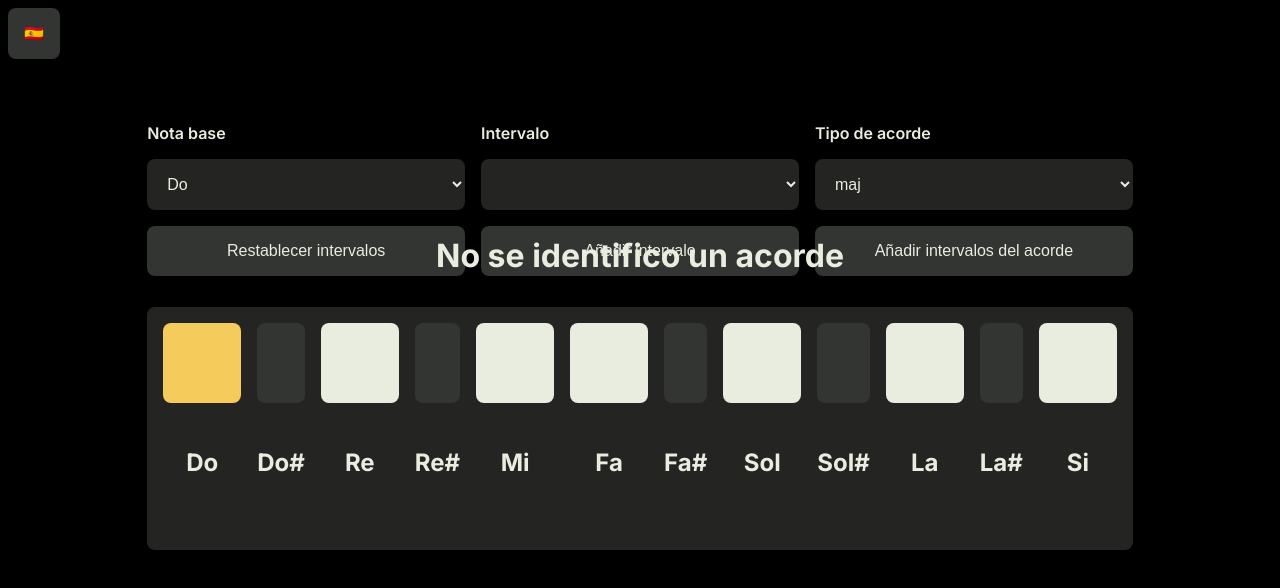
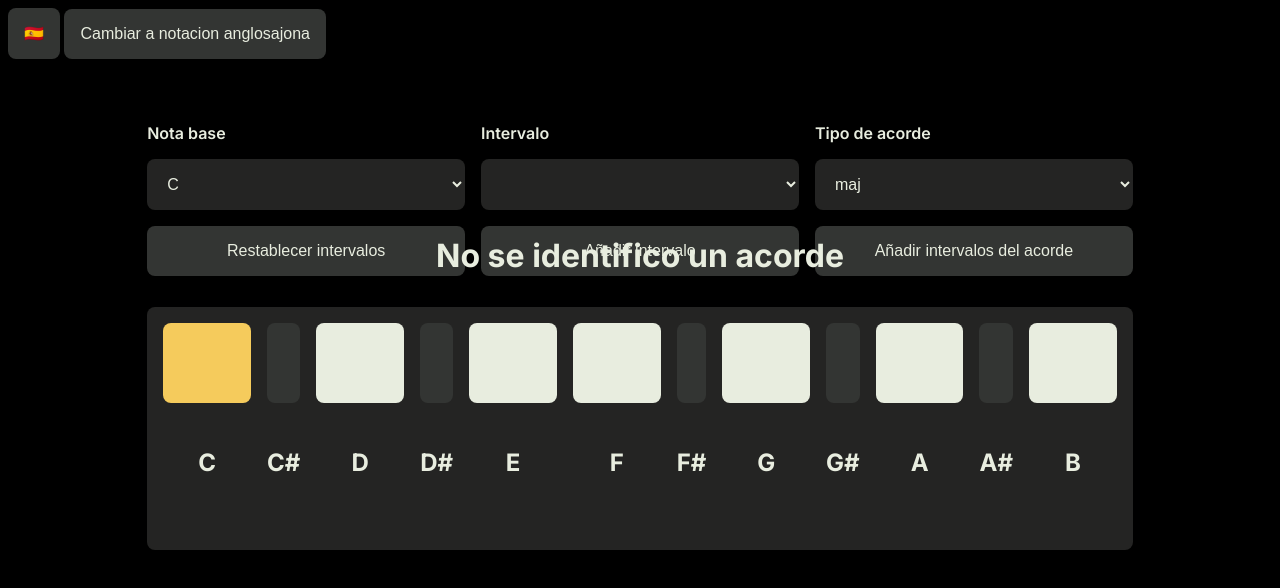
Before and after one commit to jdaar/chord-visualizer, a SvelteKit app: page / in a window 1280 px wide. Shown: the top 588 px of the page. Built offline with nearby package versions, Linux system fonts and the light colour scheme.

Commit message:
feat: change notation type

```diff
--- a/src/lib/@types.ts
+++ b/src/lib/@types.ts
@@ -1,5 +1,7 @@
 export type Note = 'C' | 'C#' | 'D' | 'D#' | 'E' | 'F' | 'F#' | 'G' | 'G#' | 'A' | 'A#' | 'B';
 export type ChordType = 'dim' | 'maj' | 'min' | 'aug';
+export type ScaleType = 'dim' | 'maj' | 'min' | 'aug';
+
 
 export type ChordString = `${Note}${ChordType}${string | ''}`;
 
@@ -22,4 +24,6 @@ export type LanguageDictionary = {
 	chord_type_label: string;
 	interval_label: string;
 	base_note_label: string;
+    latin_label: string;
+    anglo_label: string;
 };
--- a/src/lib/chord.ts
+++ b/src/lib/chord.ts
@@ -1,4 +1,4 @@
-import type { Chord, ChordString, ChordType, Note } from './@types';
+import type { Chord, ChordString, ChordType, Note, ScaleType } from './@types';
 import { anglosaxon_latin_notes, chord_types, intervals, notes } from './const';
 
 export function get_chord_type(chord: Chord): ChordType {
@@ -18,7 +18,7 @@ export function chord_to_string(chord: Chord): ChordString {
 		const chord_type_intervals = intervals[get_chord_type(chord)];
 		const extension = chord['intervals'].filter(
 			(value) => !chord_type_intervals.includes(value)
-		).join('/');
+		)[0];
 		chord_string = `${chord['base_note']}${get_chord_type(chord)}${extension ?? ''}`;
 	}
 	return chord_string;
@@ -35,3 +35,7 @@ export function interval_to_note(base_note: Note, interval: number): Note {
 export function anglo_to_latin(note: Note) {
 	return `${anglosaxon_latin_notes[note[0]]}${note[1] ?? ''}`;
 }
+
+export function generate_scale(scale_type: ScaleType, note: Note) {
+    // TODO
+}
--- a/src/lib/const.ts
+++ b/src/lib/const.ts
@@ -40,7 +40,9 @@ export const language_dictionaries: { [key in Language]: LanguageDictionary } =
 		add_chord_intervals: 'Adicionar intervalos de acorde',
 		chord_type_label: 'Tipo de acorde',
 		interval_label: 'Intervalo',
-		base_note_label: 'Nota de base'
+		base_note_label: 'Nota de base',
+        latin_label: 'Mudar para a notação latina',
+        anglo_label: 'Mudar para a notação anglo-saxônica'
 	},
 	en: {
 		no_chord: 'No chord was identified',
@@ -49,7 +51,9 @@ export const language_dictionaries: { [key in Language]: LanguageDictionary } =
 		add_chord_intervals: 'Add chord intervals',
 		chord_type_label: 'Chord type',
 		interval_label: 'Interval',
-		base_note_label: 'Base note'
+		base_note_label: 'Base note',
+        latin_label: 'Change to latin notation',
+        anglo_label: 'Change to anglo-saxon notation'
 	},
 	es: {
 		no_chord: 'No se identifico un acorde',
@@ -58,6 +62,8 @@ export const language_dictionaries: { [key in Language]: LanguageDictionary } =
 		add_chord_intervals: 'Añadir intervalos del acorde',
 		chord_type_label: 'Tipo de acorde',
 		interval_label: 'Intervalo',
-		base_note_label: 'Nota base'
+		base_note_label: 'Nota base',
+        latin_label: 'Cambiar a notacion latina',
+        anglo_label: 'Cambiar a notacion anglosajona'
 	}
 };
--- a/src/routes/+page.svelte
+++ b/src/routes/+page.svelte
@@ -1,6 +1,6 @@
 <script lang="ts">
 	import type { Chord, ChordType, Language, LanguageDictionary, Note } from '$lib/@types';
-	import { anglo_to_latin, chord_to_string, interval_to_note } from '$lib/chord';
+	import { anglo_to_latin as _anglo_to_latin, chord_to_string, interval_to_note } from '$lib/chord';
 	import { intervals, language_dictionaries, notes } from '$lib/const';
 	import { writable } from 'svelte/store';
 	import '../styles.css';
@@ -14,6 +14,20 @@
 	let language = writable<Language>('es');
 	let language_dictionary: LanguageDictionary = language_dictionaries[$language];
 	$: language_dictionary = language_dictionaries[$language];
+
+    type Notation = 'la' | 'an'
+    let notation = writable<Notation>('la')
+
+    let anglo_to_latin: typeof _anglo_to_latin = (note) => note;
+    $: {
+        if ($notation == 'an') {
+            anglo_to_latin = _anglo_to_latin
+        } else {
+            anglo_to_latin = (note) => {
+                return note
+            }
+        }
+    }
 
 	function on_change_note(value: Note) {
 		$chord = {
@@ -36,18 +50,24 @@
 			intervals: []
 		};
 	}
-	function on_language_change(lang: Language) {
-		$language = lang;
+	function on_language_change(_language: Language) {
+		$language = _language;
+	}
+	function on_notation_change(_notation: Notation) {
+		$notation = _notation;
 	}
 
 	type BaseNoteOption = {
 		value: Note;
 		label: string;
 	};
-	let base_note_options: Array<BaseNoteOption> = notes.map((value) => ({
-		value: value,
-		label: anglo_to_latin(value)
-	}));
+    let base_note_options: Array<BaseNoteOption> = []
+    $: {
+        base_note_options = notes.map((value, idx) => ({
+            value: value,
+            label: value[1] == undefined ? anglo_to_latin(value) : `${anglo_to_latin(value)}/${anglo_to_latin(notes[idx + 1 >= notes.length ? idx : idx + 1])}♭`
+        }));
+    }
 	let selected_base_note: Note;
 
 	type IntervalOption = {
@@ -82,6 +102,22 @@
 			);
 		}
 	}
+
+    let stringified_chord = language_dictionary['no_chord']
+    $: {
+        const is_valid_chord = !chord_to_string($chord).includes('undefined')
+        let temp_chord_str: string;
+        if (is_valid_chord) {
+            temp_chord_str = chord_to_string($chord)
+            temp_chord_str = temp_chord_str.includes('#') ?
+                `${anglo_to_latin(temp_chord_str.slice(0, 2) as Note)}${temp_chord_str.slice(2)}`
+                :
+                `${anglo_to_latin(temp_chord_str.slice(0, 1) as Note)}${temp_chord_str.slice(1)}`;
+        } else {
+            temp_chord_str = language_dictionary['no_chord']
+        }
+        stringified_chord = temp_chord_str
+    }
 </script>
 
 <button
@@ -91,6 +127,14 @@
 	}}
 >
 	{$language == 'br' ? '🇧🇷' : $language == 'es' ? '🇪🇸' : $language == 'en' ? '🇺🇸' : 'none'}
+</button>
+<button
+	class="notation"
+	on:click={() => {
+		on_notation_change($notation == 'an' ? 'la' : 'an')
+	}}
+>
+    { $notation == 'an' ? language_dictionary['latin_label'] : language_dictionary['anglo_label'] }
 </button>
 <div class="display">
 	<div class="form">
@@ -152,9 +196,7 @@
 		</div>
 	</div>
 	<h1>
-		{chord_to_string($chord).includes('undefined')
-			? language_dictionary['no_chord']
-			: chord_to_string($chord)}
+        { stringified_chord }
 	</h1>
 	<div class="piano">
 		{#each notes as note}
```
